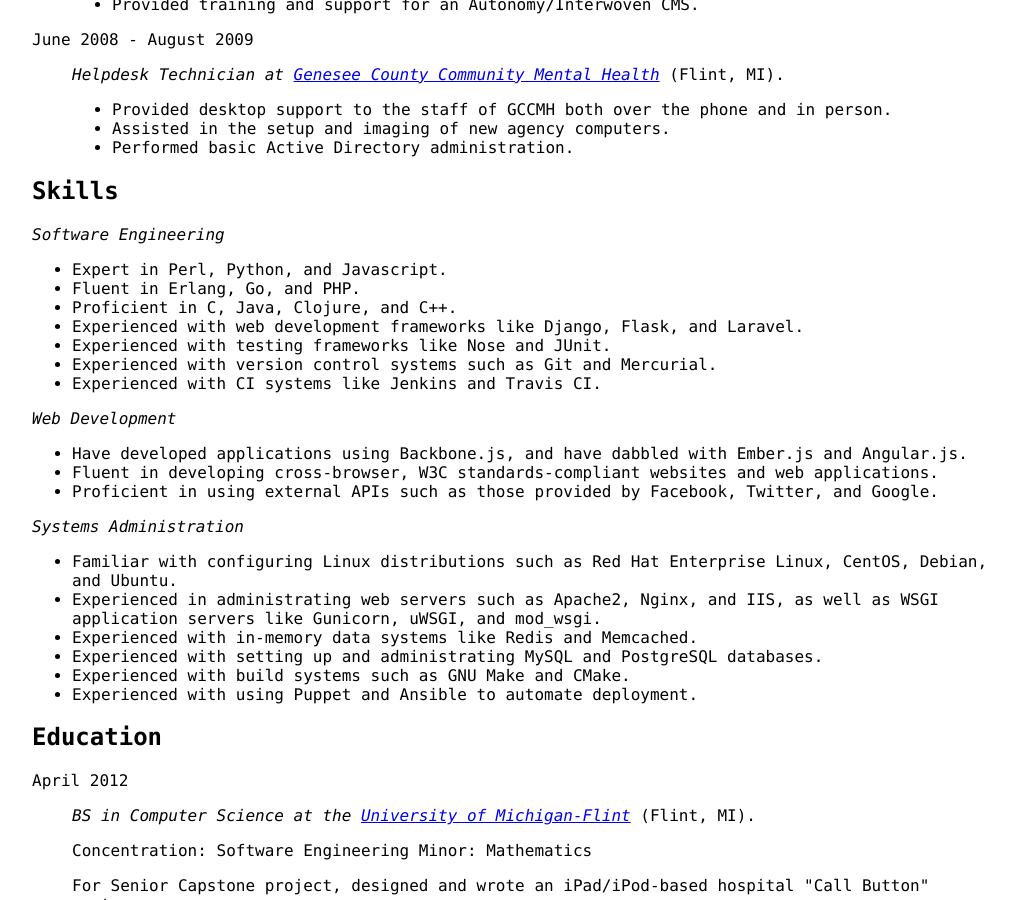
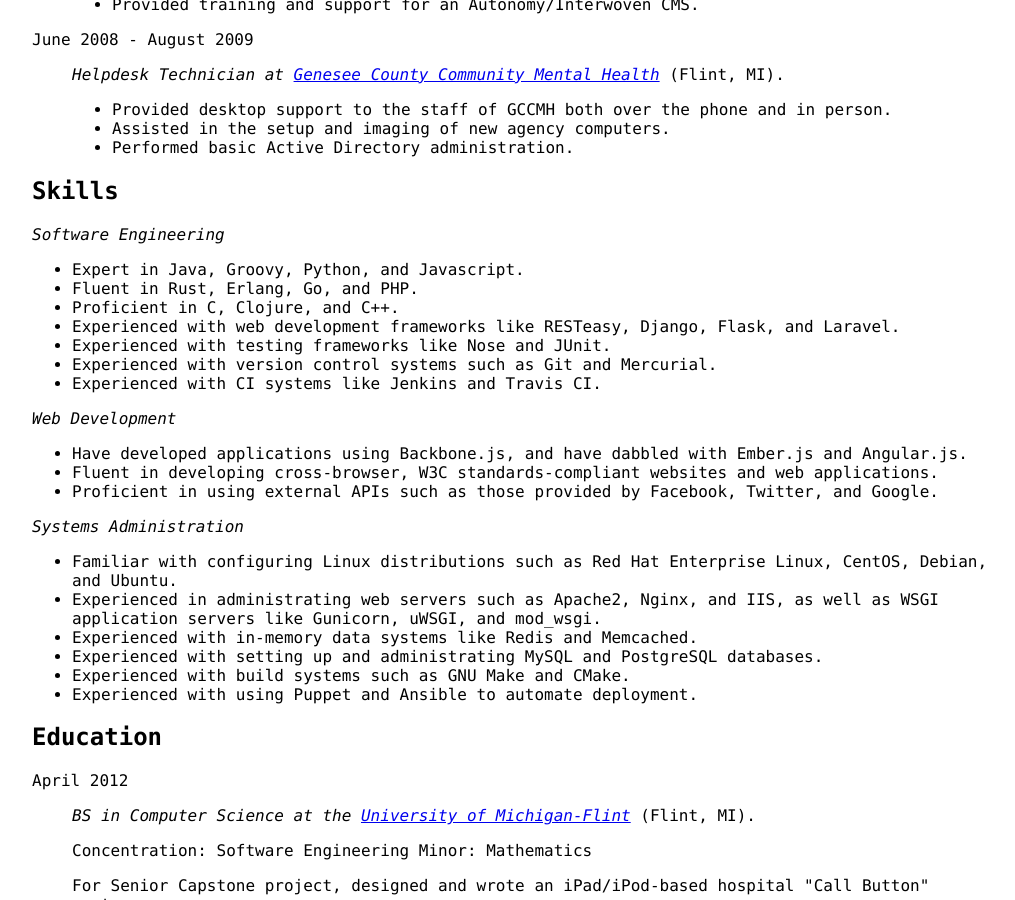
Before and after one commit to pwoolcoc/paul.woolcock.us, a Jekyll site: the page resume.html, which Jekyll copies as it is, in a window 1280 px wide and 900 px high, scrolled down 943 px. Shown: the whole window, without its empty margins (128-1143 px from the left). Built offline with Jekyll 4.4.1, drawn with Linux system fonts in a browser that asks for light colours; some of the changed text lies outside the part shown.

Commit message:
Update resume

```diff
--- a/_includes/navigation.html
+++ b/_includes/navigation.html
@@ -1,11 +1,6 @@
 <li><a href="/">Blog</li>
 <li><a href="/writing">Writing</li>
 <li><a href="/feed.xml">RSS</li>
-<li class="mastodon"><a href="https://mastodon.social/@balrogboogie">
-		<img src="/images/mastodon.svg">
-		<span>@balrogboogie</span>
-	</a>
-</li>
 <li>
     <a class="fa fa-twitter mentions-twitter"
        href="https://twitter.com/balrogboogie">@balrogboogie</a>
--- a/resume.html
+++ b/resume.html
@@ -13,7 +13,7 @@
 <hr />
 <blockquote>
 <p>Specialties: Understanding and Maintaining complex systems, Learning new languages<br />
-Languages: Java, Groovy, Python, Javascript, Rust, Go<br />
+Languages: Java, Groovy, Python, Rust, Javascript, Go<br />
 BS in Computer Science from the University of Michigan-Flint</p>
 </blockquote>
 <hr />
@@ -62,10 +62,10 @@
 <h2 id="skills">Skills</h2>
 <p><em>Software Engineering</em></p>
 <ul>
-<li>Expert in Perl, Python, and Javascript.</li>
-<li>Fluent in Erlang, Go, and PHP.</li>
-<li>Proficient in C, Java, Clojure, and C++.</li>
-<li>Experienced with web development frameworks like Django, Flask, and Laravel.</li>
+<li>Expert in Java, Groovy, Python, and Javascript.</li>
+<li>Fluent in Rust, Erlang, Go, and PHP.</li>
+<li>Proficient in C, Clojure, and C++.</li>
+<li>Experienced with web development frameworks like RESTeasy, Django, Flask, and Laravel.</li>
 <li>Experienced with testing frameworks like Nose and JUnit.</li>
 <li>Experienced with version control systems such as Git and Mercurial.</li>
 <li>Experienced with CI systems like Jenkins and Travis CI.</li>
```
Also changed, not shown: _posts/2014-06-27-elixir-pipe.md (+1 -1 lines), _posts/2016-02-26-github-to-gitlab.md (added, +60 -0 lines), resume.txt (+6 -6 lines), 2 other files.
